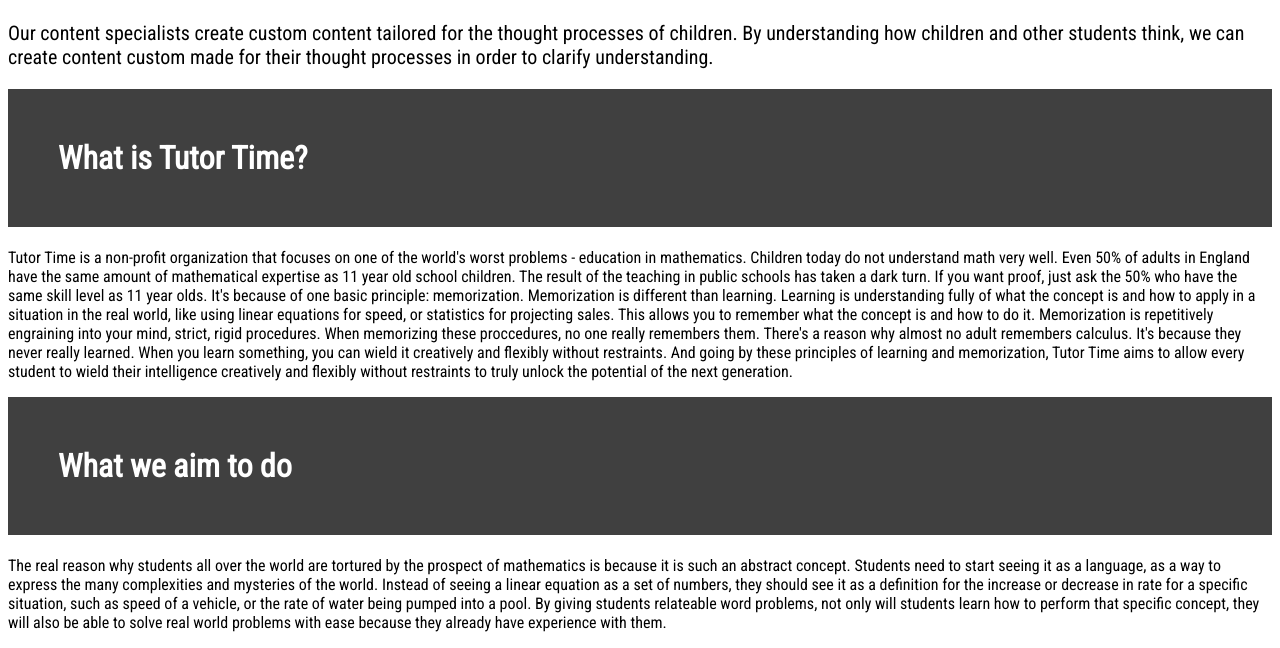
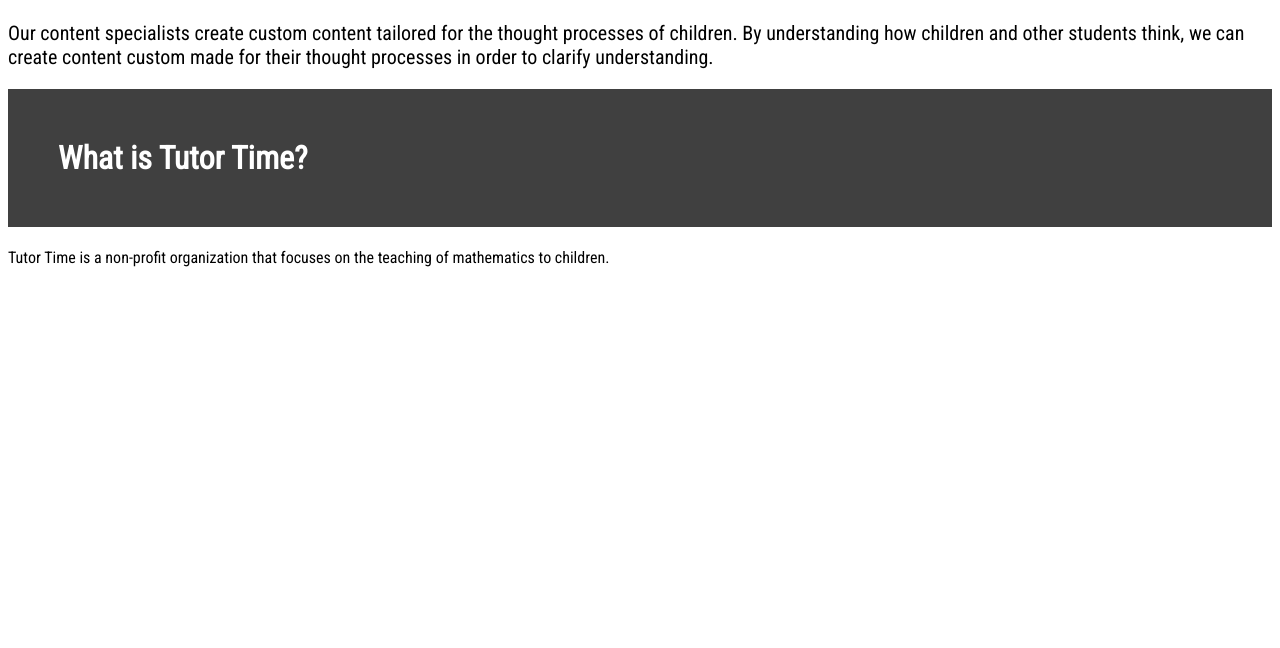
Before and after one commit to DexteriousPlinth/amissionformath, a plain HTML site: page index.html in a window 1280 px wide. Shown: the part 727-1375 px from the top of the page. After the commit the page ends 1010 px from the top, so only its background shows below. Drawn offline with Linux system fonts and the light colour scheme.

Commit message:
deleted stuff

```diff
--- a/index.html
+++ b/index.html
@@ -126,16 +126,6 @@
 						<p id="lessons">Our content specialists create custom content tailored for the thought processes of children. By understanding how children and other students think, we can create content custom made for their thought processes in order to clarify understanding.</p>
 
 			<h1 id="header">What is Tutor Time?</h1>
-			<p>Tutor Time is a non-profit organization that focuses on one of the world's worst problems - education in mathematics.
-               Children today do not understand math very well. Even 50% of adults in England have the same amount of mathematical expertise as 11 year old school children.
-               The result of the teaching in public schools has taken a dark turn. If you want proof, just ask the 50% who have the same skill level as 11 year olds. It's because of one basic principle: memorization. Memorization is different than learning. Learning is understanding fully of what the concept is and how to apply in a situation in the real world, like using linear equations for speed, or statistics for projecting sales. This allows you to remember what the concept is and how to do it. Memorization is repetitively engraining into your mind, strict, rigid procedures. When memorizing these proccedures, no one really remembers them. There's a reason why almost no adult remembers calculus. It's because they never really learned. When you learn something, you can wield it creatively and flexibly without restraints. And going by these principles of learning and memorization, Tutor Time aims to allow every student to wield their intelligence creatively and flexibly without restraints to truly unlock the potential of the next generation.</p>
-            <h1 id="header">What we aim to do</h1>
-                <p>The real reason why students all over the world are tortured by the prospect of mathematics is because it is such an abstract concept.
-            Students need to start seeing it as a language, as a way to express the many complexities and mysteries of the world. Instead of seeing a
-            linear equation as a set of numbers, they should see it as a definition for the increase or decrease in rate for a specific situation, such as
-            speed of a vehicle, or the rate of water being pumped into a pool. By giving students relateable word problems, not only will students learn how to perform
-            that specific concept, they will also be able to solve real world problems with ease because they already have experience with them.</p>
-
-
+			<p>Tutor Time is a non-profit organization that focuses on the teaching of mathematics to children.</p>
 		</body>
 	</html>
```
